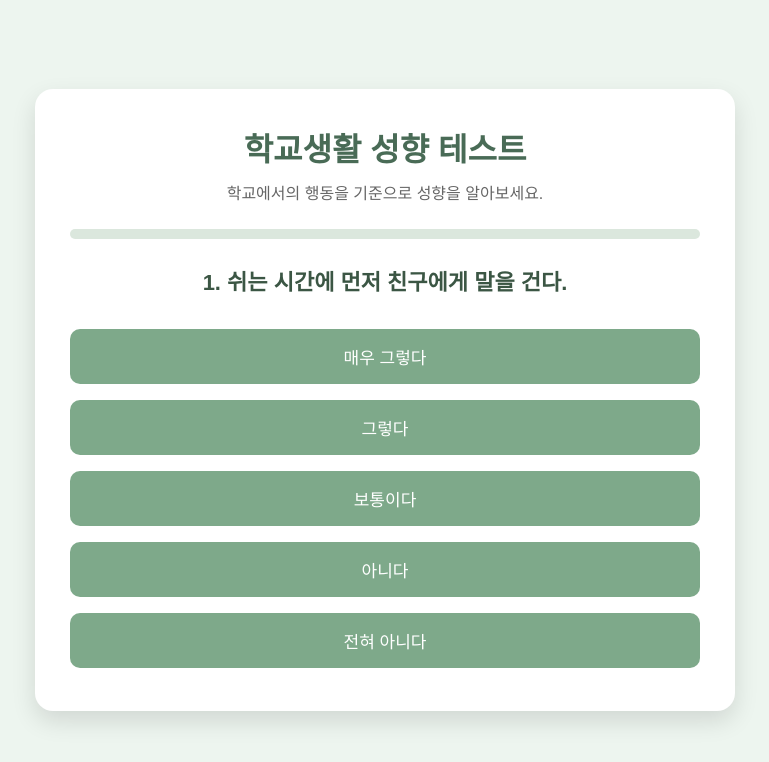
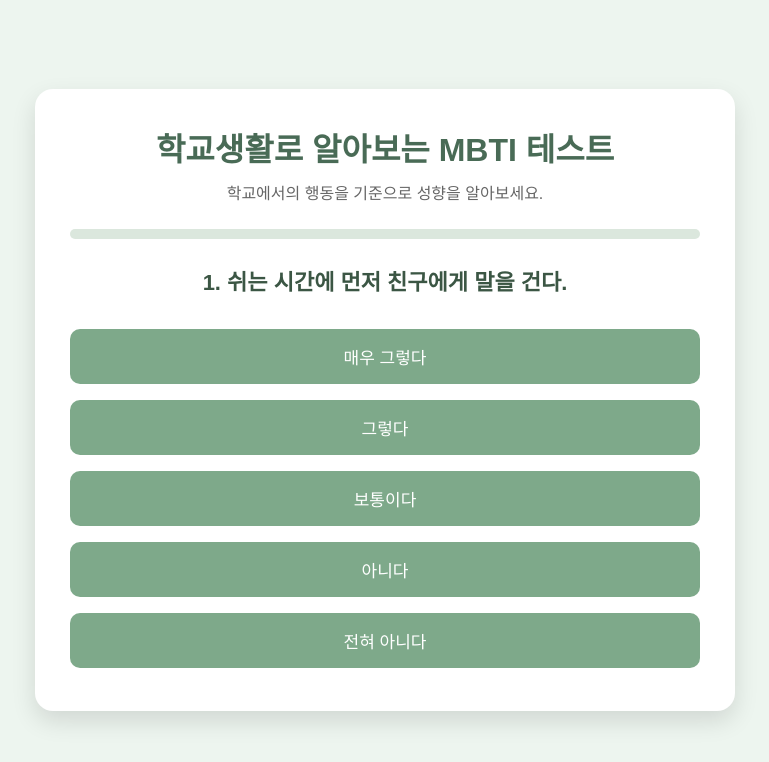
Before and after one commit to serayu2008/web, a plain HTML site: page index.html in a window 1280 px wide. Shown: the whole page, without its empty margins (255-1024 px from the left). Drawn offline with Linux system fonts and the light colour scheme.

Commit message:
Update index.html

```diff
--- a/index.html
+++ b/index.html
@@ -106,7 +106,7 @@
 
 <div id="quiz">
 
-<h1>학교생활 성향 테스트</h1>
+<h1>학교생활로 알아보는 MBTI 테스트</h1>
 <p>학교에서의 행동을 기준으로 성향을 알아보세요.</p>
 
 <div class="progress">
```
